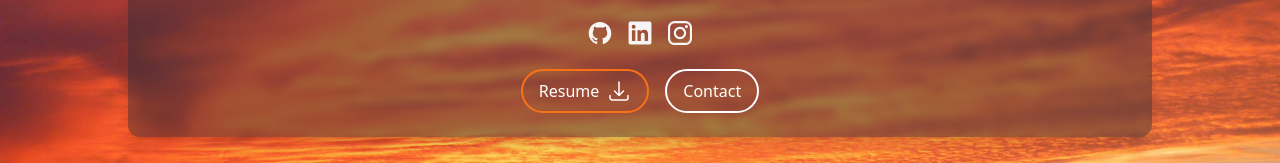
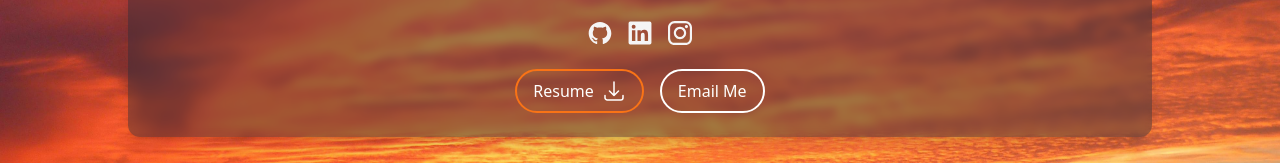
Before and after one commit to Shmurray12/shane-resume, a Next.js app: page /shane-resume/ in a window 1280 px wide. Shown: the part 485-648 px from the top of the page. Built offline with nearby package versions, Linux system fonts and the light colour scheme.

Commit message:
updating contact button accordingly

```diff
--- a/src/data/data.tsx
+++ b/src/data/data.tsx
@@ -98,7 +98,7 @@ export const heroData: Hero = {
 
     {
       href: 'mailto:shanemurray2004@gmail.com', //`#${SectionId.Contact}`,
-      text: 'Contact',
+      text: 'Email Me',
       primary: false,
       target: '_self',
     },
```
